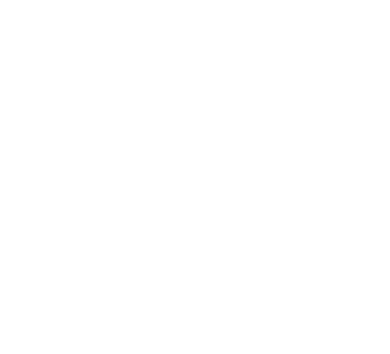
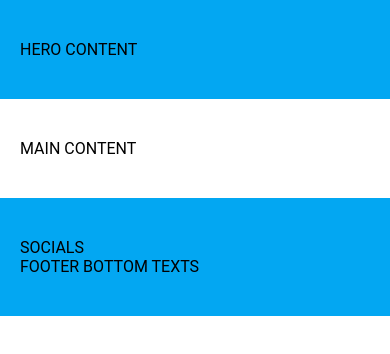
Before and after one commit to Raulynas/6-coming-soon, a plain HTML site: page index.html in a window 390 px wide. Drawn offline with Linux system fonts and the light colour scheme.

Commit message:
Responsive design #2

```diff
--- a/css/custom.css
+++ b/css/custom.css
@@ -0,0 +1,4 @@
+
+.bg-blue {
+    background-color: #03a7f2;
+}
--- /dev/null
+++ b/css/layout.css
@@ -0,0 +1,41 @@
+.container {
+    display: inline-block;
+    width: 100%;
+    padding: 40px 0;
+}
+
+.container > .row {
+    display: inline-block;
+    width: 1000px;
+    margin: 0 calc(50% - 500px);
+}
+.container > .row-short {
+    display: inline-block;
+    width: 600px;
+    margin: 0 calc(50% - 300px);
+}
+
+@media (max-width: 1100px) {
+    .container > .row {
+        width: 800px;
+        margin: 0 calc(50% - 400px)
+    }
+}
+@media (max-width: 900px) {
+    .container > .row {
+        width: 600px;
+        margin: 0 calc(50% - 300px)
+    }
+}
+@media (max-width: 700px) {
+    .container > .row {
+        width: 100%;
+        margin: 0;
+        padding: 0 20px
+    }
+    .container > .row-short {
+        width: 100%;
+        margin: 0;
+        padding: 0 20px
+    }
+}
--- a/index.html
+++ b/index.html
@@ -1,5 +1,6 @@
 <!DOCTYPE html>
 <html lang="en">
+
 <head>
     <meta charset="UTF-8">
     <meta name="viewport" content="width=device-width, initial-scale=1.0">
@@ -9,6 +10,7 @@
     <link rel="stylesheet" href="./css/variables.css">
     <!-- 3rd party -->
     <!-- components -->
+    <link rel="stylesheet" href="./css/layout.css">
     <link rel="stylesheet" href="./css/clock.css">
     <link rel="stylesheet" href="./css/form.css">
     <link rel="stylesheet" href="./css/mouse.css">
@@ -17,8 +19,32 @@
     <link rel="stylesheet" href="./css/custom.css">
 
 </head>
+
 <body>
+    <div class="container bg-blue">
+        <div class="row-short">
+            HERO CONTENT
+        </div>
+    </div>
+    <main class="container">
+        <div class="row">
+            MAIN CONTENT
+        </div>
+
+    </main>
+    <footer class="container bg-blue">
+        <div class="row">
+            SOCIALS
+        </div>
+        <div class="row-short">
+            FOOTER BOTTOM TEXTS
+        </div>
+
+    </footer>
+
+
     <script src="./js/main.js"></script>
 
 </body>
+
 </html>
```
Also changed, not shown: init design.JPG (added).
